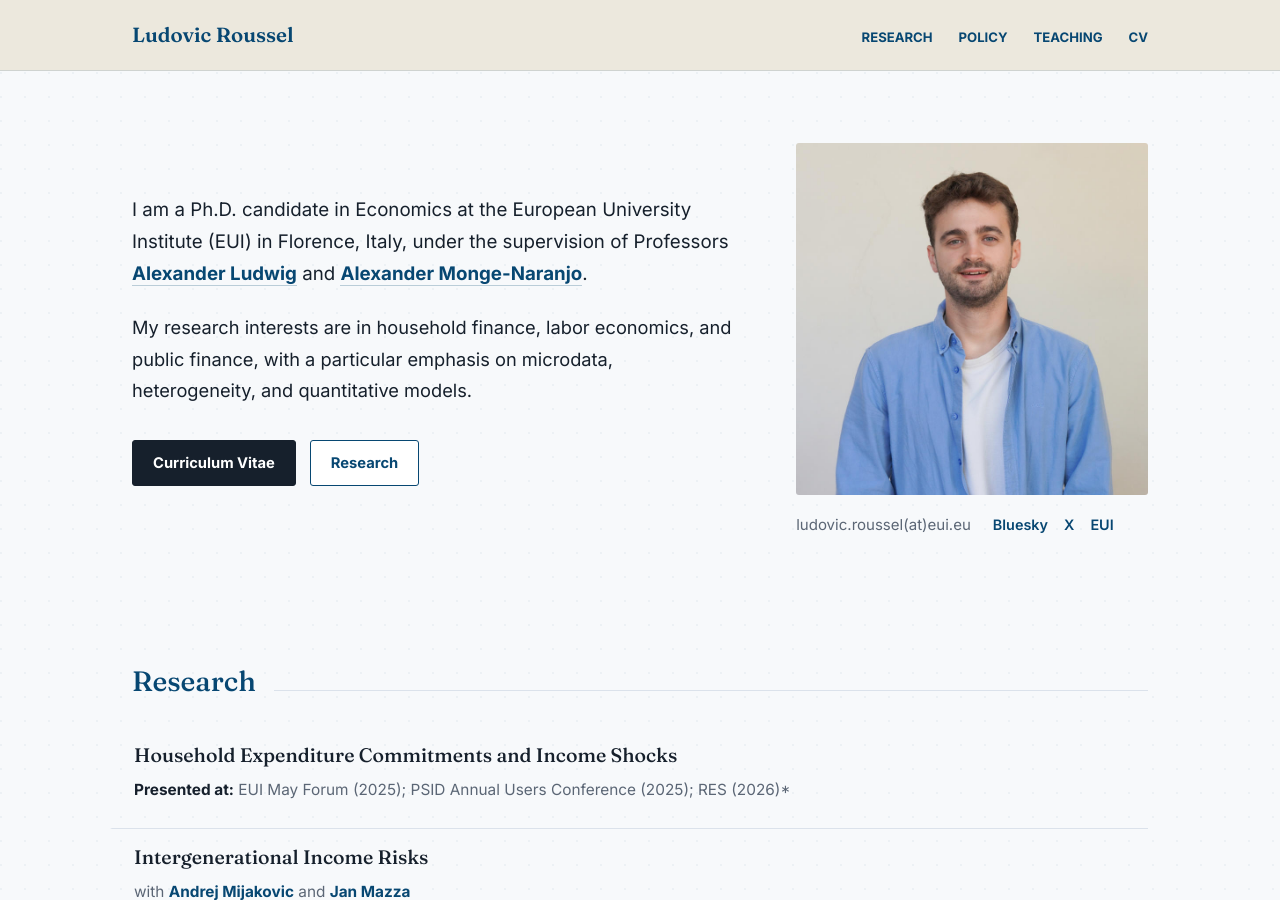
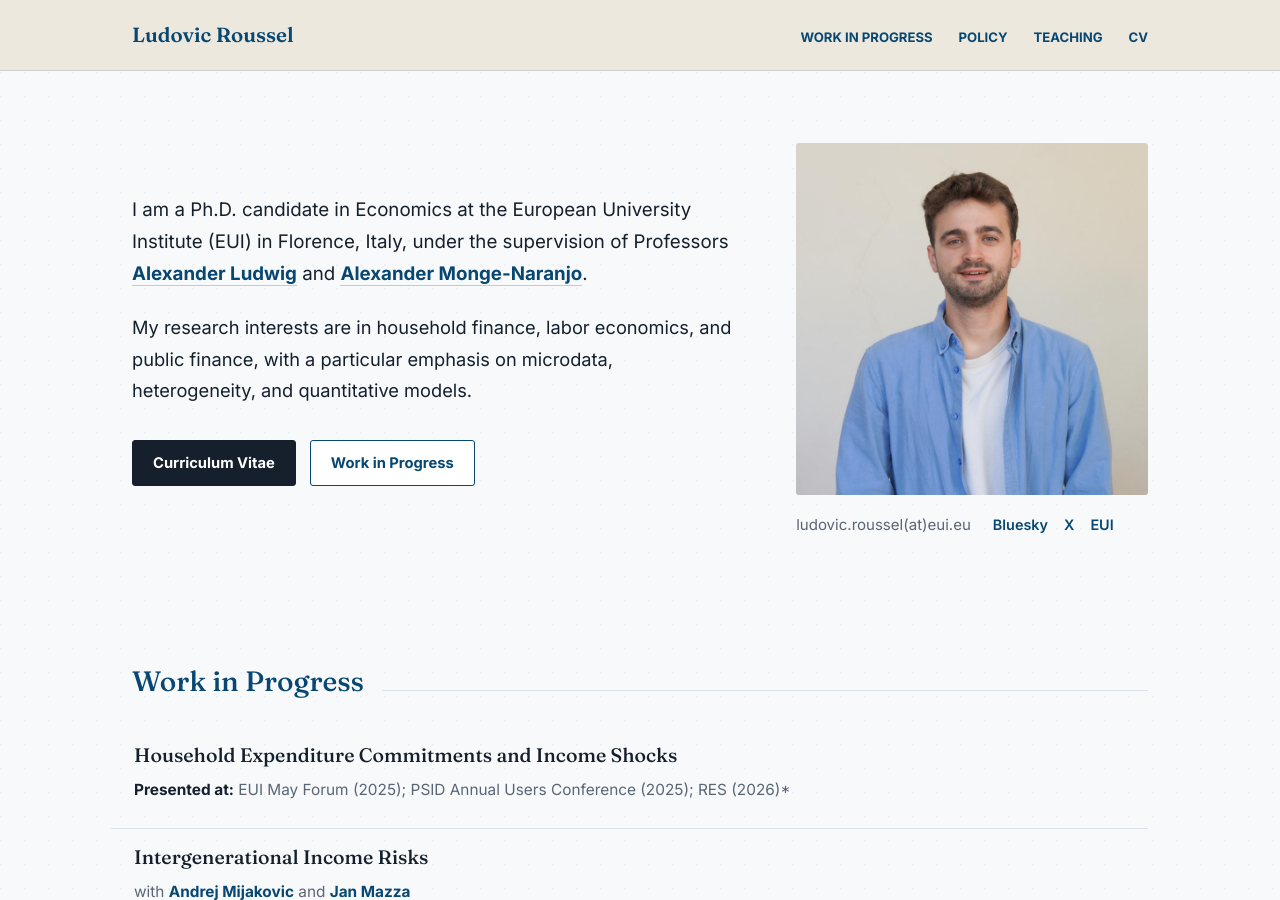
Before and after one commit to LudovicRoussel/ludovicroussel.github.io, a Jekyll site: the page built from index.md, in a window 1280 px wide and 900 px high. Built offline with Jekyll 4.4.1, drawn with Linux system fonts in a browser that asks for light colours.

Commit message:
Rename research section to work in progress

```diff
--- a/_layouts/home.html
+++ b/_layouts/home.html
@@ -6,7 +6,7 @@
       <div class="nav-inner">
         <a class="wordmark" href="{{ site.baseurl }}/#top">{{ site.title }}</a>
         <nav class="nav-links" aria-label="Primary navigation">
-          <a href="{{ site.baseurl }}/#research">Research</a>
+          <a href="{{ site.baseurl }}/#research">Work in Progress</a>
           <a href="{{ site.baseurl }}/#policy">Policy</a>
           <a href="{{ site.baseurl }}/#teaching">Teaching</a>
           <a href="{{ site.baseurl }}/assets/CV_Roussel_Ludovic.pdf" target="_blank" rel="noopener">CV</a>
--- a/index.md
+++ b/index.md
@@ -14,7 +14,7 @@ title: "Ludovic Roussel"
       </p>
       <div class="cta-row">
         <a class="btn btn-filled" href="{{ site.baseurl }}/assets/CV_Roussel_Ludovic.pdf" target="_blank" rel="noopener">Curriculum Vitae</a>
-        <a class="btn btn-primary" href="#research">Research</a>
+        <a class="btn btn-primary" href="#research">Work in Progress</a>
       </div>
     </div>
 
@@ -35,7 +35,7 @@ title: "Ludovic Roussel"
 <section class="research" id="research">
   <div class="wrap">
     <div class="section-head">
-      <h2>Research</h2>
+      <h2>Work in Progress</h2>
       <span class="rule"></span>
     </div>
 
```
